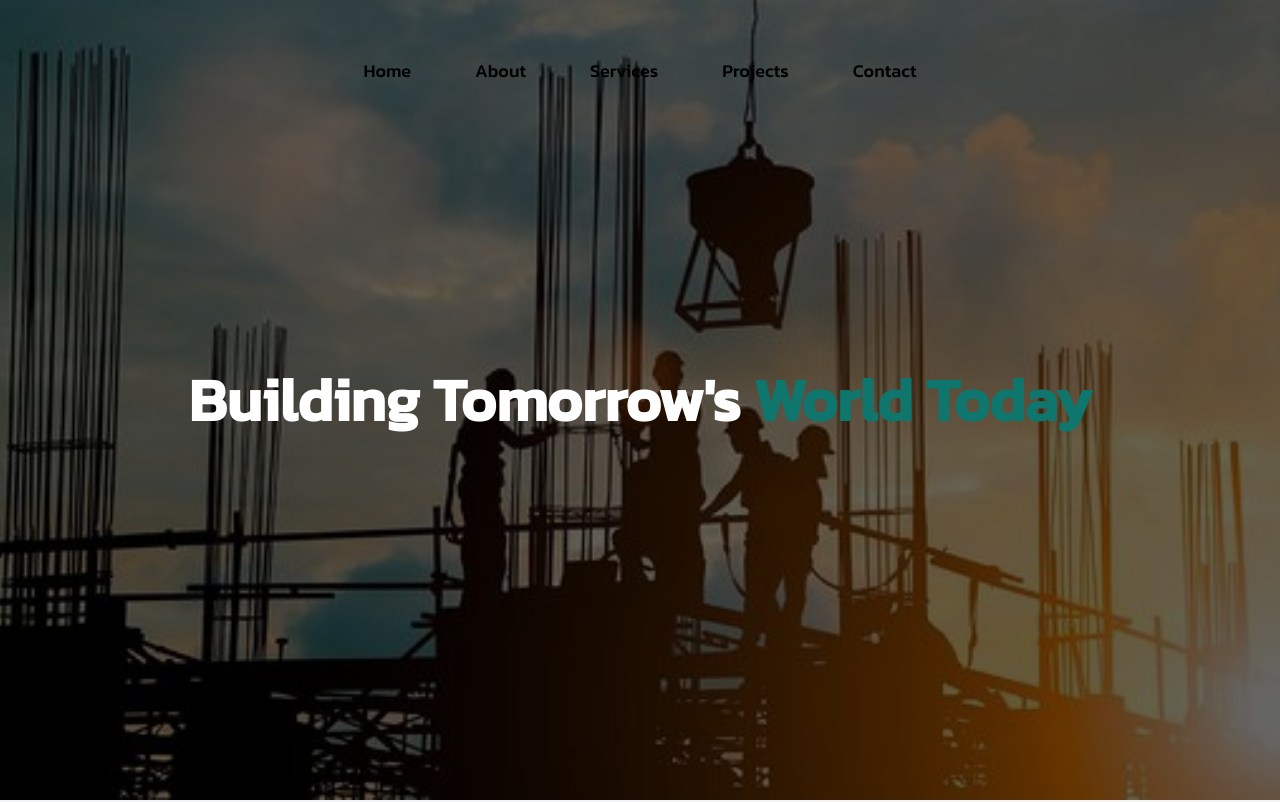
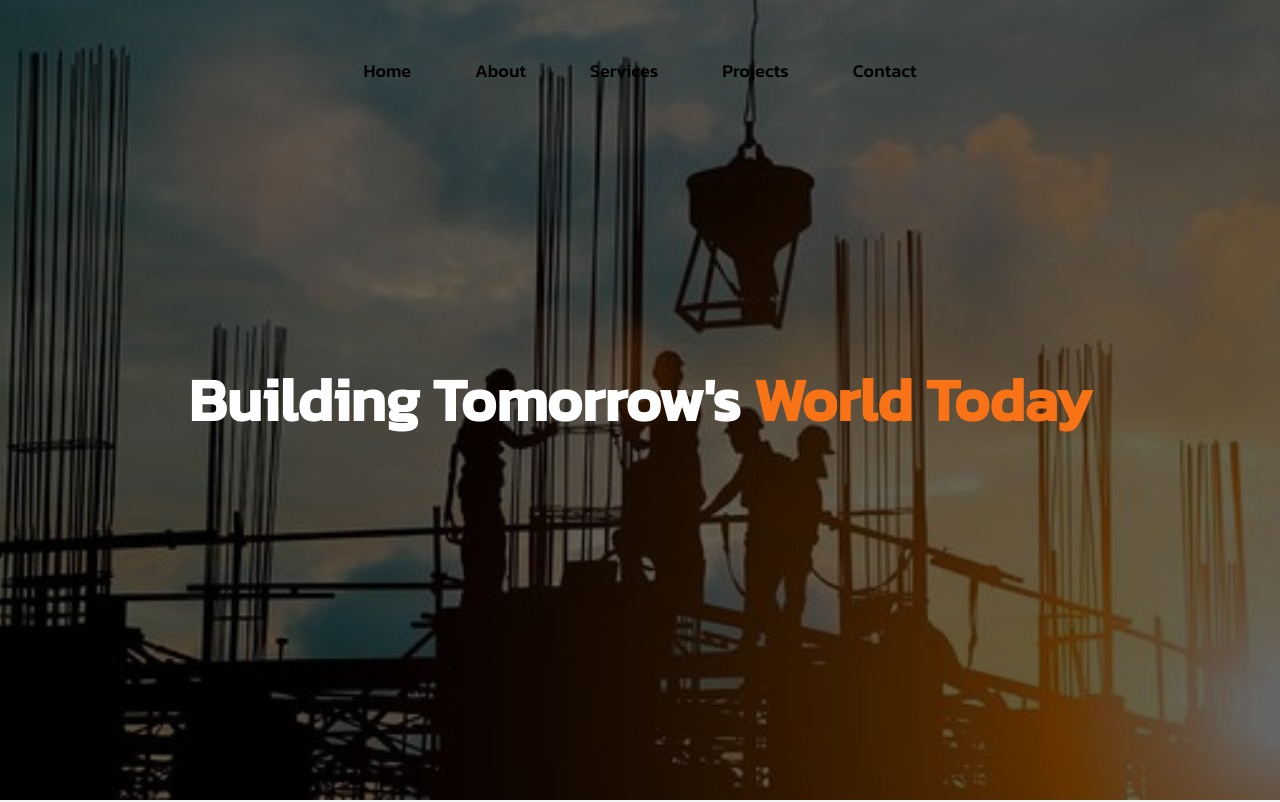
Before and after one commit to AkshayKalamkarr/supremeinfrastructure, a Next.js app: page /about/supremeInfrastructure in a window 1280 px wide. Shown: the top 802 px of the page. Built offline with nearby package versions, Linux system fonts and the light colour scheme.

Commit message:
new code

```diff
--- a/app/about/supremeInfrastructure/page.jsx
+++ b/app/about/supremeInfrastructure/page.jsx
@@ -40,7 +40,7 @@ const AboutUsPage = () => {
             {/* Hero Section */}
             <div className="bg-cover bg-center h-[calc(100vh-80px)] md:h-screen relative" style={{ backgroundImage: "url('/images/about/about.jpg')" }}>
                 <div className="absolute inset-0 bg-black bg-opacity-60 flex items-center justify-center">
-                    <h1 className="text-4xl md:text-6xl font-bold text-white text-center px-4">Building Tomorrow's <span className='text-teal-700'>World Today</span> </h1>
+                    <h1 className="text-4xl md:text-6xl font-bold text-white text-center px-4">Building Tomorrow's <span className='text-orange-500'>World Today</span> </h1>
                 </div>
             </div>
 
```
